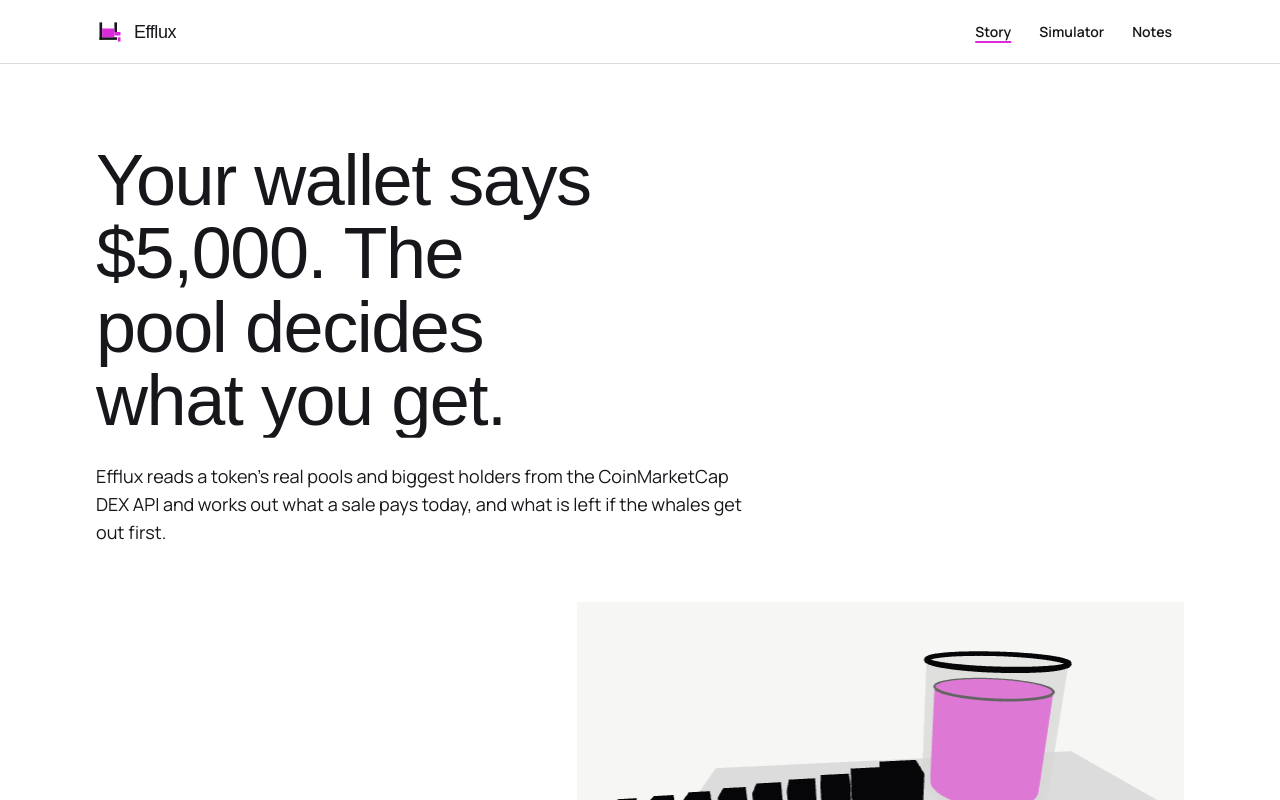
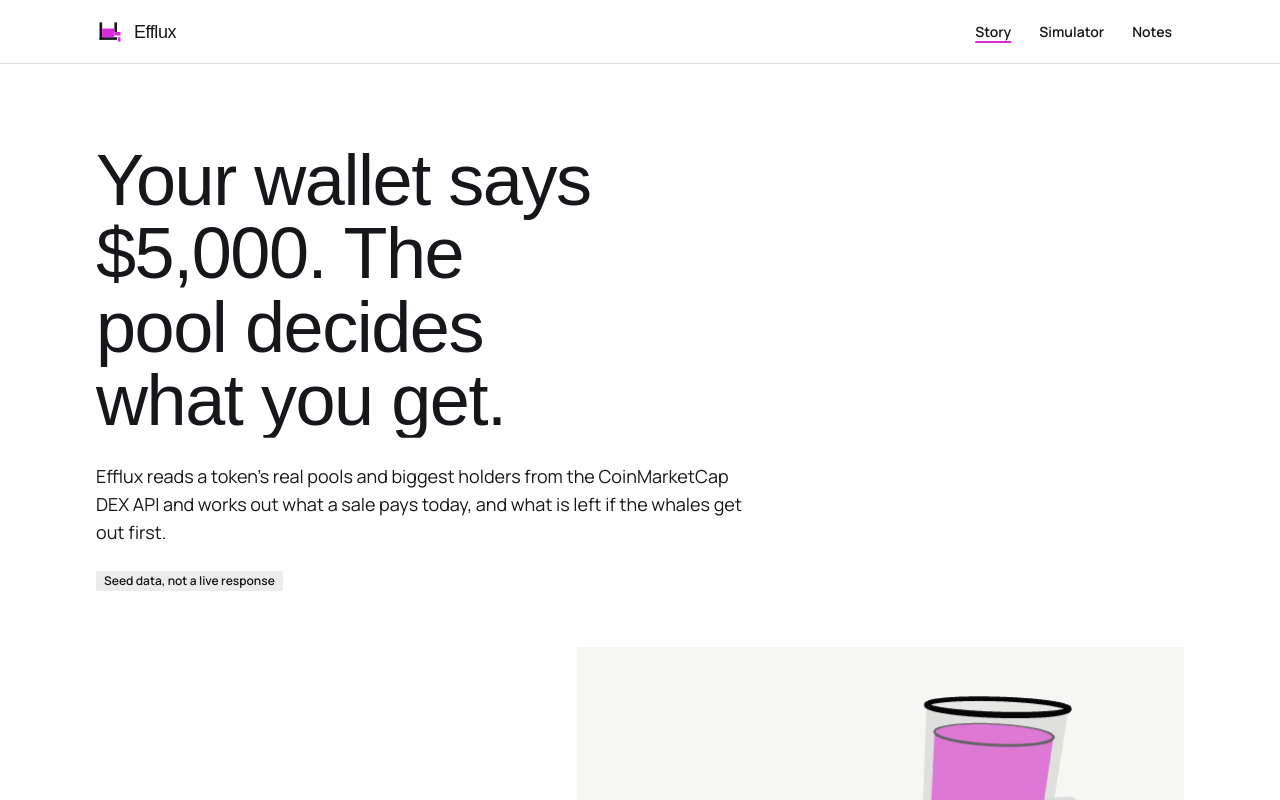
Before and after one commit to mericcintosun/efflux, a Next.js app: page / in a window 1280 px wide. Shown: the top 800 px of the page. Built offline with nearby package versions, Linux system fonts and the light colour scheme; a web font is replaced by a local one.

Commit message:
fix(jury): show timestamped source note on the landing

```diff
--- a/app/page.tsx
+++ b/app/page.tsx
@@ -1,19 +1,46 @@
 import type { Metadata } from "next";
 import Link from "next/link";
+import { connection } from "next/server";
+import { Badge } from "@/components/ui/badge";
 import { Button } from "@/components/ui/button";
 import { SceneSlot } from "@/components/scene-slot";
 import { StoryScroll } from "@/components/story-scroll";
 import { CMC_ENDPOINTS, getAdapter } from "@/lib/adapter";
-import { DEFAULT_HOLDING_USD } from "@/lib/data";
+import { DEFAULT_HOLDING_USD, PLATFORM_LABEL, SOURCE_LABEL, type DataSource, type TokenSnapshot } from "@/lib/data";
 import { exitQuote, fmtCompactUsd, fmtPct, fmtUsd, totalLiquidityUsd } from "@/lib/simulate";
 
 export const metadata: Metadata = {
   title: "Story: what your token really pays",
 };
 
-// No searchParams here, so the story is an ISR page: the demo token list is
-// rebuilt at most once a minute, matching the 60 s CoinMarketCap cache.
-export const revalidate = 60;
+// Rendered per request, like /play: both routes resolve the story token through
+// the same getAdapter().listTokens() call and the same 60 s CoinMarketCap fetch
+// cache, so the landing never shows a build-time copy of BRETT while /play shows
+// a fresher one. connection() opts into request-time rendering without turning
+// the fetches into no-store (force-dynamic would), so the 60 s cache still holds.
+// The 4 s LIST_BUDGET_MS in lib/config.ts bounds the wait.
+
+/** "14:05 UTC" from the bundle's own fetch time (snapshotAt), never from the render clock. */
+function utcClock(iso: string): string | null {
+  const d = new Date(iso);
+  return Number.isNaN(d.getTime()) ? null : `${d.toISOString().slice(11, 16)} UTC`;
+}
+
+/** The source note under the hero: which data the story runs on, and when it was fetched. */
+function SourceNote({ source, token }: { source: DataSource; token?: TokenSnapshot }) {
+  const at = token ? utcClock(token.snapshotAt) : null;
+  const text =
+    source === "live" && token
+      ? `${SOURCE_LABEL.live}, ${token.symbol} on ${PLATFORM_LABEL[token.platform]}${at ? `, fetched ${at}` : ""}`
+      : SOURCE_LABEL[source];
+  return (
+    <p className="efflux-wipe mt-6 text-sm">
+      <Badge variant={source === "live" ? "ok" : "secondary"} className="whitespace-normal">
+        {text}
+      </Badge>
+    </p>
+  );
+}
 
 // Home route: L5 bands, full width, alternating GROUND, SURFACE and DEEP, each
 // one sentence plus one artifact. No columns and no cards inside a band, except
@@ -21,6 +48,7 @@ export const revalidate = 60;
 // 1 story (GROUND)  2 problem (SURFACE)  3 cuts (GROUND)  4 API (DEEP)  5 CTA (GROUND)
 // Tokens arrive through the adapter seam (ADAPTER_MODE), never from a seed import.
 export default async function Home() {
+  await connection();
   const { data, source } = await getAdapter().listTokens();
   const list = data ?? [];
   const story = list[0];
@@ -38,12 +66,13 @@ export default async function Home() {
         Efflux reads a token&apos;s real pools and biggest holders from the CoinMarketCap DEX API and works out what a sale pays
         today, and what is left if the whales get out first.
       </p>
+      <SourceNote source={source} token={story} />
     </div>
   );
 
   return (
     <>
-      <StoryScroll tokens={list} source={source} intro={intro} />
+      <StoryScroll tokens={list} intro={intro} />
 
       <section className="bg-surface" aria-labelledby="band-problem">
         <div className="mx-auto max-w-6xl px-5 py-20 md:px-8 md:py-28">
@@ -86,7 +115,7 @@ export default async function Home() {
             Every number comes from CoinMarketCap DEX endpoints, called without an API key.
           </h2>
           <ul className="efflux-wipe-view mt-12 space-y-3 font-display text-lg leading-snug md:text-2xl">
-            {CMC_ENDPOINTS.map((e) => (
+            {CMC_ENDPOINTS.filter((e) => e.live).map((e) => (
               <li key={e.path} className="break-all sm:break-normal">
                 <span className="text-muted-foreground">{e.method}</span> {e.path}
               </li>
@@ -106,7 +135,7 @@ export default async function Home() {
       <section className="bg-background" aria-labelledby="band-cta">
         <div className="mx-auto max-w-6xl px-5 py-20 md:px-8 md:py-28">
           <h2 id="band-cta" className="efflux-wipe-view max-w-[22ch] text-3xl leading-tight md:text-5xl">
-            Paste the token you hold and see what a sale pays before you press sell.
+            Open the simulator and paste the token you hold to see what a sale pays before you press sell.
           </h2>
           <Button asChild size="lg" className="mt-10 min-h-14 px-10 text-lg">
             <Link href="/play">Open the simulator</Link>
```
